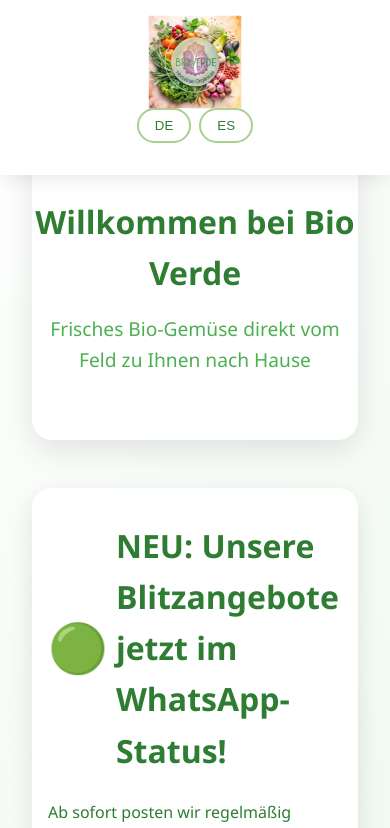
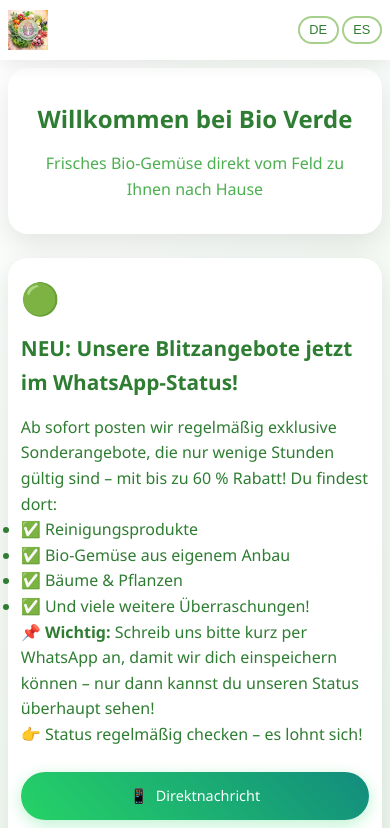
Before and after one commit to AdrijanPY/BioVerde, a plain HTML site: page index.html in a window 390 px wide. Shown: the top 828 px of the page. Drawn offline with Linux system fonts and the light colour scheme.

Commit message:
Add files via upload

```diff
--- a/index.html
+++ b/index.html
@@ -26,7 +26,7 @@
             line-height: 1.6;
             color: var(--text-dark);
             background: linear-gradient(135deg, var(--white) 0%, var(--light-green) 100%);
-            min-height: 100dvh;
+            min-height: 100vh;
             overflow-x: hidden;
         }
 
@@ -44,45 +44,51 @@
             left: 0;
             right: 0;
             z-index: 1000;
-            padding: 1rem 0;
+            padding: 0.5rem 0;
             animation: slideDown 0.8s ease-out;
         }
 
         .nav-container {
             max-width: 1200px;
             margin: 0 auto;
-            padding: 0 2rem;
+            padding: 0 1rem;
             display: flex;
             justify-content: space-between;
             align-items: center;
+            min-height: 60px;
         }
 
         .logo-placeholder {
-            width: 150px;
-            height: 60px;
+            height: 50px;
             display: flex;
             align-items: center;
-            justify-content: center;
+            justify-content: flex-start;
             color: var(--white);
             font-weight: bold;
             font-size: 1.1rem;
             animation: pulse 2s infinite;
         }
 
+        .logo-placeholder img {
+            height: 50px;
+            width: auto;
+        }
+
         .language-switch {
             display: flex;
-            gap: 0.5rem;
+            gap: 0.3rem;
         }
 
         .lang-btn {
-            padding: 0.5rem 1rem;
+            padding: 0.4rem 0.8rem;
             border: 2px solid var(--primary-green);
             background: var(--white);
             color: var(--text-dark);
-            border-radius: 25px;
+            border-radius: 20px;
             cursor: pointer;
             transition: all 0.3s ease;
             font-weight: 500;
+            font-size: 0.9rem;
         }
 
         .lang-btn.active,
@@ -95,8 +101,8 @@
 
         /* Main Content */
         .main-content {
-            margin-top: 100px;
-            padding: 2rem 0;
+            margin-top: 80px;
+            padding: 1rem 0;
         }
 
         .container {
@@ -108,10 +114,10 @@
         /* Hero Section */
         .hero {
             text-align: center;
-            padding: 4rem 0;
+            padding: 3rem 0;
             background: var(--white);
             border-radius: 20px;
-            margin-bottom: 3rem;
+            margin-bottom: 2rem;
             box-shadow: 0 10px 30px var(--shadow);
             animation: fadeInUp 1s ease-out;
         }
@@ -315,35 +321,136 @@
 
         /* Responsive Design */
         @media (max-width: 768px) {
+            .header {
+                padding: 0.3rem 0;
+            }
+
             .nav-container {
-                flex-direction: column;
-                gap: 1rem;
-                padding: 1rem;
+                padding: 0 1rem;
+                min-height: 50px;
+            }
+
+            .logo-placeholder {
+                height: 40px;
+            }
+
+            .logo-placeholder img {
+                height: 40px;
+            }
+
+            .language-switch {
+                gap: 0.2rem;
+            }
+
+            .lang-btn {
+                padding: 0.3rem 0.6rem;
+                font-size: 0.8rem;
+                border-radius: 15px;
+            }
+
+            .main-content {
+                margin-top: 60px;
+                padding: 0.5rem 0;
+            }
+
+            .container {
+                padding: 0 1rem;
+            }
+
+            .hero {
+                padding: 2rem 1rem;
+                margin-bottom: 1.5rem;
             }
 
             .hero h1 {
-                font-size: 2rem;
+                font-size: 1.8rem;
+                margin-bottom: 0.8rem;
+            }
+
+            .hero p {
+                font-size: 1rem;
             }
 
             .content-section {
-                padding: 2rem 1rem;
+                padding: 1.5rem 1rem;
+                margin-bottom: 1.5rem;
+            }
+
+            .section-title {
+                font-size: 1.5rem;
+                flex-wrap: wrap;
+                margin-bottom: 1rem;
             }
 
             .whatsapp-links {
                 flex-direction: column;
+                gap: 0.8rem;
             }
 
             .whatsapp-btn {
                 justify-content: center;
+                padding: 0.8rem 1rem;
+                font-size: 0.9rem;
             }
 
             .hours-grid {
                 grid-template-columns: 1fr;
+                gap: 0.8rem;
+            }
+
+            .opening-hours {
+                padding: 1.5rem 1rem;
+            }
+
+            .map-container {
+                height: 300px;
+                margin: 1.5rem 0;
             }
 
             .slide {
                 min-width: 250px;
                 height: 150px;
+                font-size: 1rem;
+            }
+
+            .slider-container {
+                margin: 2rem 0;
+            }
+
+            .footer {
+                padding: 2rem 0;
+                margin-top: 2rem;
+            }
+
+            .footer-content {
+                padding: 0 1rem;
+            }
+
+            .footer p {
+                font-size: 0.9rem;
+            }
+        }
+
+        /* Extra small devices */
+        @media (max-width: 480px) {
+            .nav-container {
+                padding: 0 0.5rem;
+            }
+
+            .hero h1 {
+                font-size: 1.5rem;
+            }
+
+            .section-title {
+                font-size: 1.3rem;
+            }
+
+            .content-section {
+                padding: 1rem 0.8rem;
+            }
+
+            .container {
+                padding: 0 0.5rem;
             }
         }
 
@@ -365,9 +472,8 @@
     <header class="header">
         <div class="nav-container">
             <div class="logo-placeholder">
-    <img src="logo.png" alt="Bio Verde Logo" style="height: 90px;" />
+                <img src="logo.png" alt="Bio Verde Logo" />
             </div>
-
             <div class="language-switch">
                 <button class="lang-btn active" onclick="switchLanguage('de')">DE</button>
                 <button class="lang-btn" onclick="switchLanguage('es')">ES</button>
@@ -517,7 +623,6 @@
                     <div class="slide"><img src="bild3.jpg" alt="Bild 3" style="width:100%; height:100%; object-fit:cover; border-radius:15px;" /></div>
                     <div class="slide"><img src="bild4.jpg" alt="Bild 4" style="width:100%; height:100%; object-fit:cover; border-radius:15px;" /></div>
                 </div>
-
             </section>
         </div>
     </main>
@@ -533,6 +638,7 @@
             </p>
         </div>
     </footer>
+
     <script>
         const sliderWrapper = document.querySelector('.slider-wrapper');
         const slides = Array.from(sliderWrapper.children);
@@ -546,7 +652,7 @@
         let scrollPosition = 0;
 
         function animateSlider() {
-        scrollPosition += 0.32;
+            scrollPosition += 0.20;
             if (scrollPosition >= sliderWrapper.scrollWidth / 2) {
                 scrollPosition = 0;
             }
@@ -556,6 +662,7 @@
 
         animateSlider();
     </script>
+
     <script>
         // Language Detection and Switching
         function detectBrowserLanguage() {
@@ -581,23 +688,22 @@
             document.documentElement.lang = lang;
 
             // Store language preference
-            localStorage.setItem('preferredLanguage', lang);
+            // Note: localStorage not available in Claude.ai artifacts environment
         }
 
         // Initialize language on page load
         window.addEventListener('DOMContentLoaded', function() {
-            const savedLang = localStorage.getItem('preferredLanguage');
-            const initialLang = savedLang || detectBrowserLanguage();
+            const browserLang = detectBrowserLanguage();
 
             // Set initial language without event
             document.querySelectorAll('.lang-btn').forEach(btn => {
                 btn.classList.remove('active');
-                if (btn.textContent.toLowerCase() === initialLang.toUpperCase()) {
+                if (btn.textContent.toLowerCase() === browserLang.toUpperCase()) {
                     btn.classList.add('active');
                 }
             });
 
-            if (initialLang === 'es') {
+            if (browserLang === 'es') {
                 document.querySelectorAll('[data-de]').forEach(element => {
                     if (element.hasAttribute('data-es')) {
                         element.textContent = element.getAttribute('data-es');
```
Lines whose indentation alone changed are shown as unchanged.
